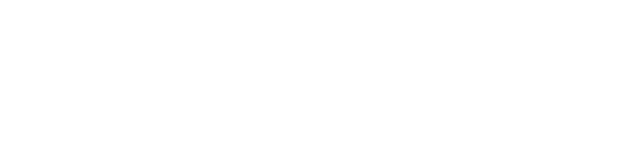
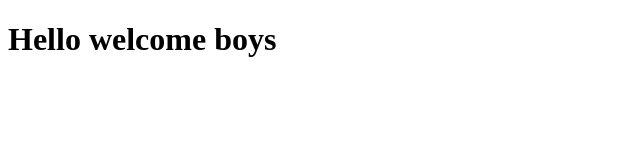
Before and after one commit to Pratik1817/firstrepo, a plain HTML site: page index.html in a window 1280 px wide. Shown: the whole page, without its empty margins (0-640 px from the left). Drawn offline with Linux system fonts and the light colour scheme.

Commit message:
new tag added

```diff
--- a/index.html
+++ b/index.html
@@ -6,6 +6,6 @@
     <title>Document</title>
 </head>
 <body>
-
+    <h1>Hello welcome boys</h1>
 </body>
 </html>
```
